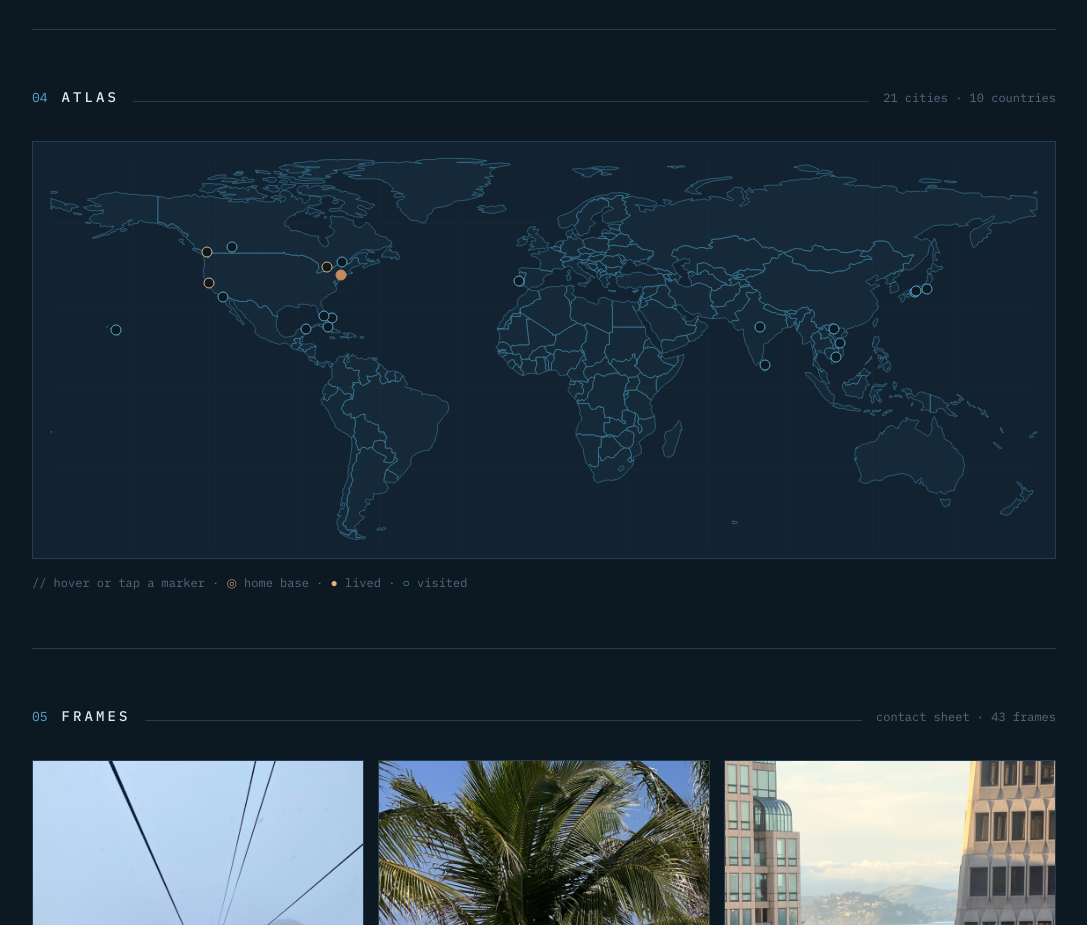
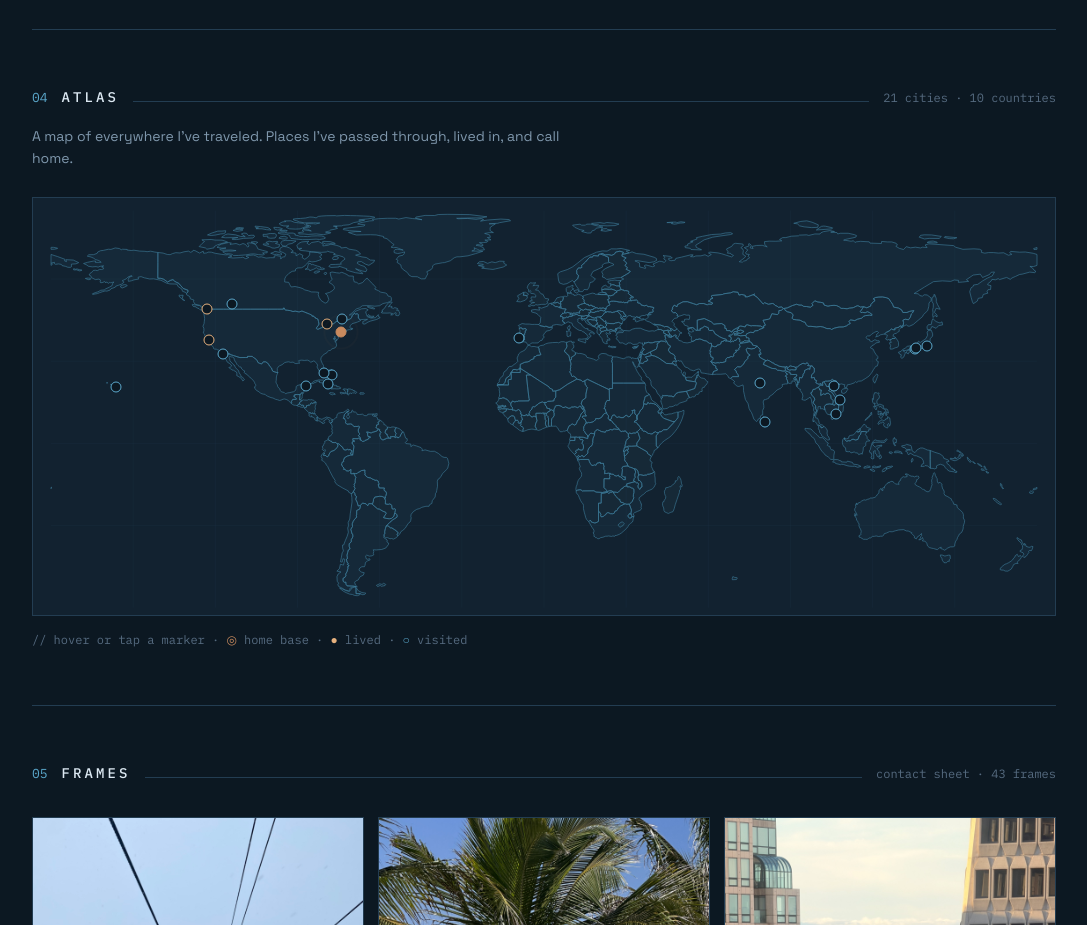
Before and after one commit to sanjaesuresh/sanjaesuresh.com, a Next.js app: page / in a window 1280 px wide. Shown: the part 3140-4065 px from the top of the page, without its empty margins (96-1183 px from the left). Built offline with nearby package versions, Linux system fonts and the light colour scheme.

Commit message:
Atlas: add a short description line under the section head

```diff
--- a/src/components/AtlasSection.tsx
+++ b/src/components/AtlasSection.tsx
@@ -25,6 +25,14 @@ export default function AtlasSection() {
         title="atlas"
         meta={`${trips.length} cities · ${countryCount} countries`}
       />
+
+      <p
+        className="-mt-4 mb-7 max-w-[60ch] text-[14px] leading-[1.6]"
+        style={{ fontFamily: "var(--font-space-grotesk)", color: "var(--mute)" }}
+      >
+        A map of everywhere I&apos;ve traveled. Places I&apos;ve passed
+        through, lived in, and call home.
+      </p>
 
       <div
         className="relative border"
```
